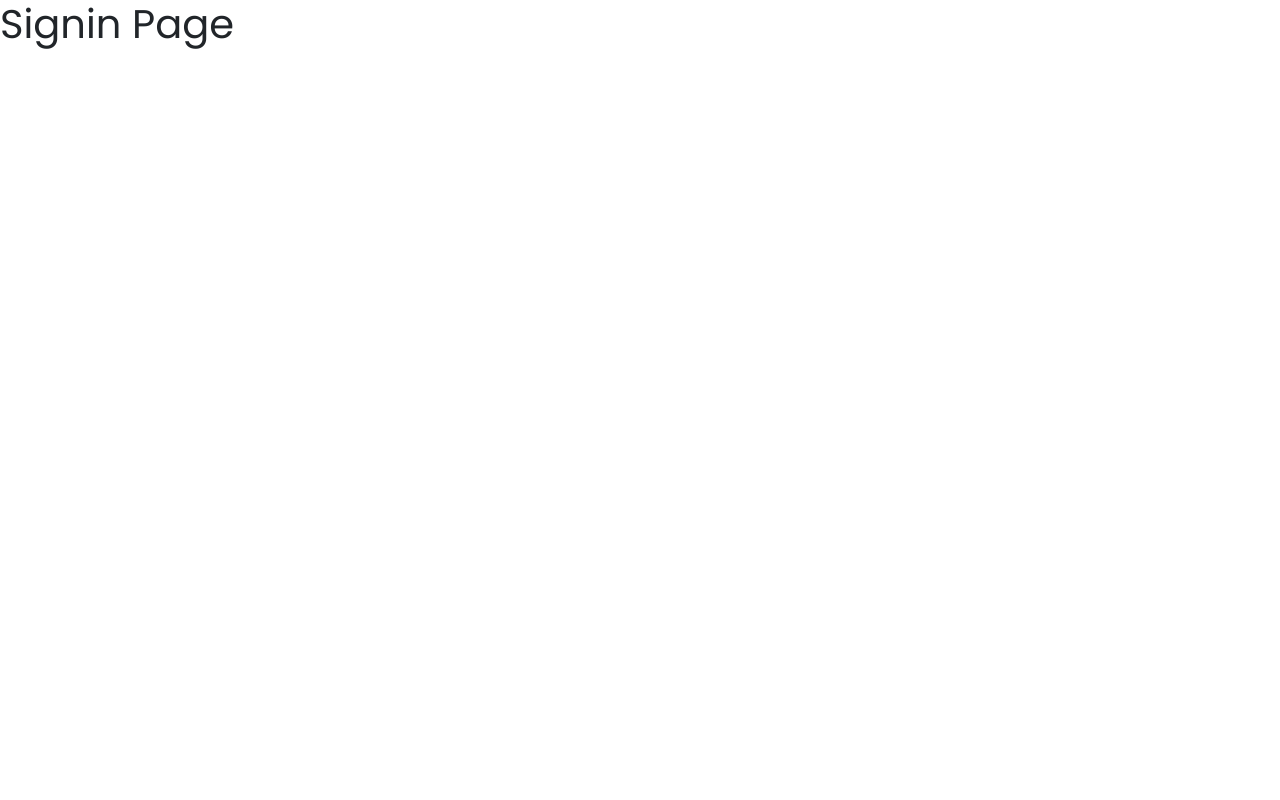
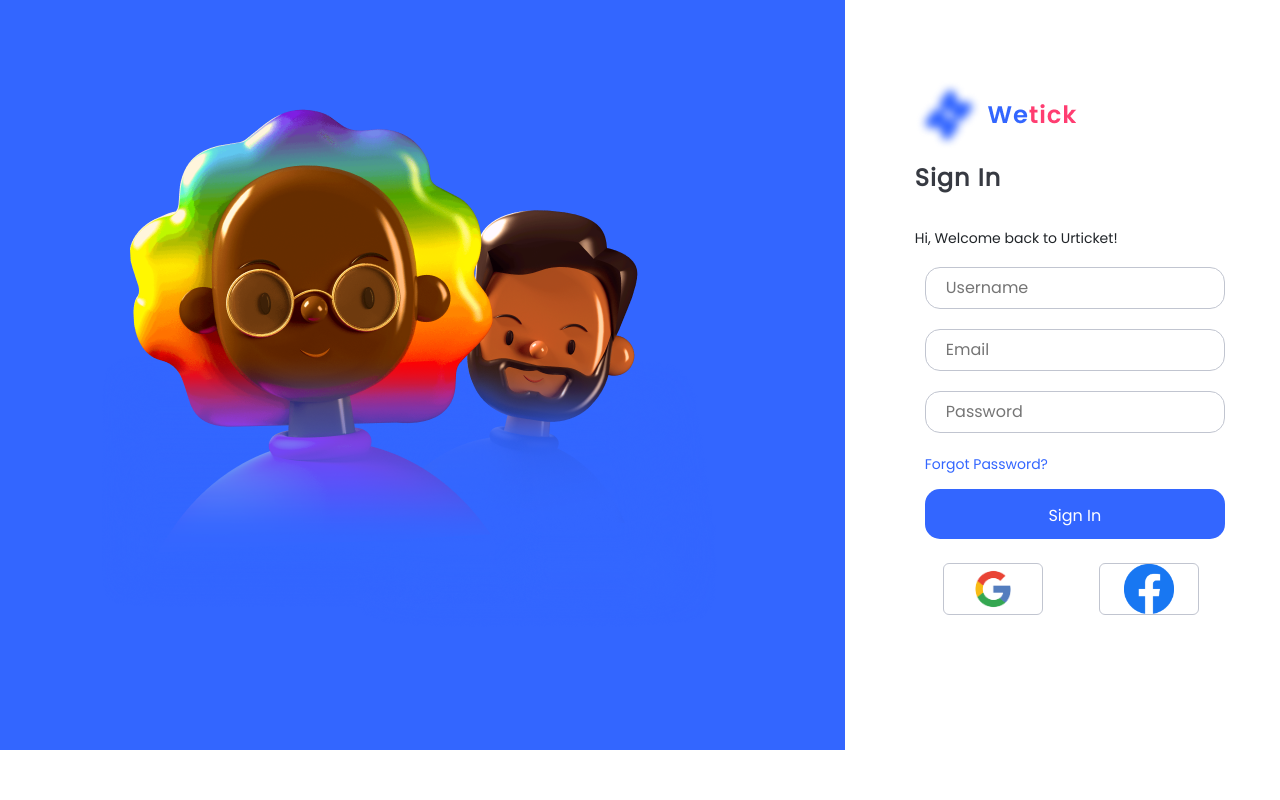
Before and after one commit to ahmaddhohirazhari/Next-Event-Organizing-Frontend, a React (Create React App) app: page /signin in a window 1280 px wide. Shown: the top 800 px of the page. Built offline with nearby package versions, Linux system fonts and the light colour scheme.

Commit message:
add signin page

```diff
--- a/src/pages/Signin/index.css
+++ b/src/pages/Signin/index.css
@@ -1,3 +1,107 @@
-article {
-  display: inline;
+#signin {
+  display: flex;
+  position: relative;
+  height: 750px;
+  margin-bottom: 50px;
 }
+.signin {
+  padding: 100px;
+  position: relative;
+  width: 66%;
+  background-color: #3366ff;
+}
+
+.text_signin_1 {
+  font-family: "Poppins";
+  font-style: normal;
+  font-weight: 600;
+  font-size: 24px;
+  line-height: 36px;
+  /* identical to box height */
+
+  letter-spacing: 1px;
+
+  color: #373a42;
+  margin-top: 10px;
+}
+.text_signin_2 {
+  font-style: normal;
+  font-weight: 400;
+  font-size: 14px;
+  line-height: 21px;
+}
+.forgot_password {
+  font-style: normal;
+  font-weight: 400;
+  font-size: 14px;
+  line-height: 21px;
+  color: #3366ff;
+  text-decoration: none;
+  text-align: right;
+  margin: 10px;
+}
+
+.form_signin {
+  padding: 50px 20px;
+  margin: 30px 20px;
+  margin-left: 50px;
+}
+
+.form_input_signin {
+  box-sizing: border-box;
+  padding: 20px;
+  position: relative;
+  width: 300px;
+  height: 20px;
+  margin: 10px;
+
+  border: 1px solid #c1c5d0;
+  border-radius: 15px;
+}
+
+.submit_signin {
+  box-sizing: border-box;
+  width: 300px;
+  height: 50px;
+  border: none;
+  color: white;
+  padding: 15px 32px;
+  text-align: center;
+  text-decoration: none;
+
+  font-size: 16px;
+  margin: 4px 10px;
+  cursor: pointer;
+
+  border-radius: 15px;
+  background: #3366ff;
+}
+
+section .forgot {
+}
+
+section .logo {
+  justify-content: space-around;
+}
+section .logo div {
+  margin: 20px 28px;
+  position: relative;
+  display: inline-flex;
+  justify-content: space-around;
+  box-sizing: border-box;
+  border: 1px solid #c1c5d0;
+  width: 100px;
+  height: 52px;
+  cursor: pointer;
+  border-radius: 6px;
+}
+
+section .form .google {
+  width: 50px;
+  height: 50px;
+}
+
+section .form .fb {
+  width: 50px;
+  height: 50px;
+}
--- a/src/pages/Signin/index.jsx
+++ b/src/pages/Signin/index.jsx
@@ -1,10 +1,67 @@
 import "./index.css";
+import Footer from "../../components/Footer";
+import banner from "../../assets/img/banner-signup.png";
+import logo from "../../assets/img/logo.png";
+import google from "../../assets/img/google_logo.png";
+import fb from "../../assets/img/fb_logo.png";
 
 function Signin() {
   return (
-    <div>
-      <h1 className="header">Signin Page</h1>
-    </div>
+    <>
+      <section id="signin">
+        <div className="signin">
+          <img className="image_signin" src={banner} alt="banner" />
+        </div>
+
+        <div className="form_signin">
+          <img src={logo} alt="logo" />
+
+          <h2 className="text_signin_1">Sign In</h2>
+          <br />
+          <h3 className="text_signin_2">Hi, Welcome back to Urticket!</h3>
+          <form action="input">
+            <input
+              className="form_input_signin"
+              type="text"
+              placeholder="Username"
+            />
+            <br />
+            <input
+              className="form_input_signin"
+              type="email"
+              placeholder="Email"
+            />
+            <br />
+            <input
+              className="form_input_signin"
+              type="password"
+              placeholder="Password"
+            />
+            <br />
+          </form>
+
+          <h3>
+            <a className="forgot_password" href="">
+              Forgot Password?
+            </a>
+          </h3>
+          <a href="./home.html">
+            <input className="submit_signin" type="submit" value="Sign In" />
+          </a>
+          <br />
+          <div className="logo">
+            <div>
+              <img className="google" src={google} alt="google" />
+            </div>
+            <div>
+              <img className="fb" src={fb} alt="fb" />
+            </div>
+          </div>
+        </div>
+      </section>
+
+      <Footer />
+    </>
   );
 }
 
```
Also changed, not shown: src/assets/img/fb_logo.png (added), src/assets/img/google_logo.png (added).
